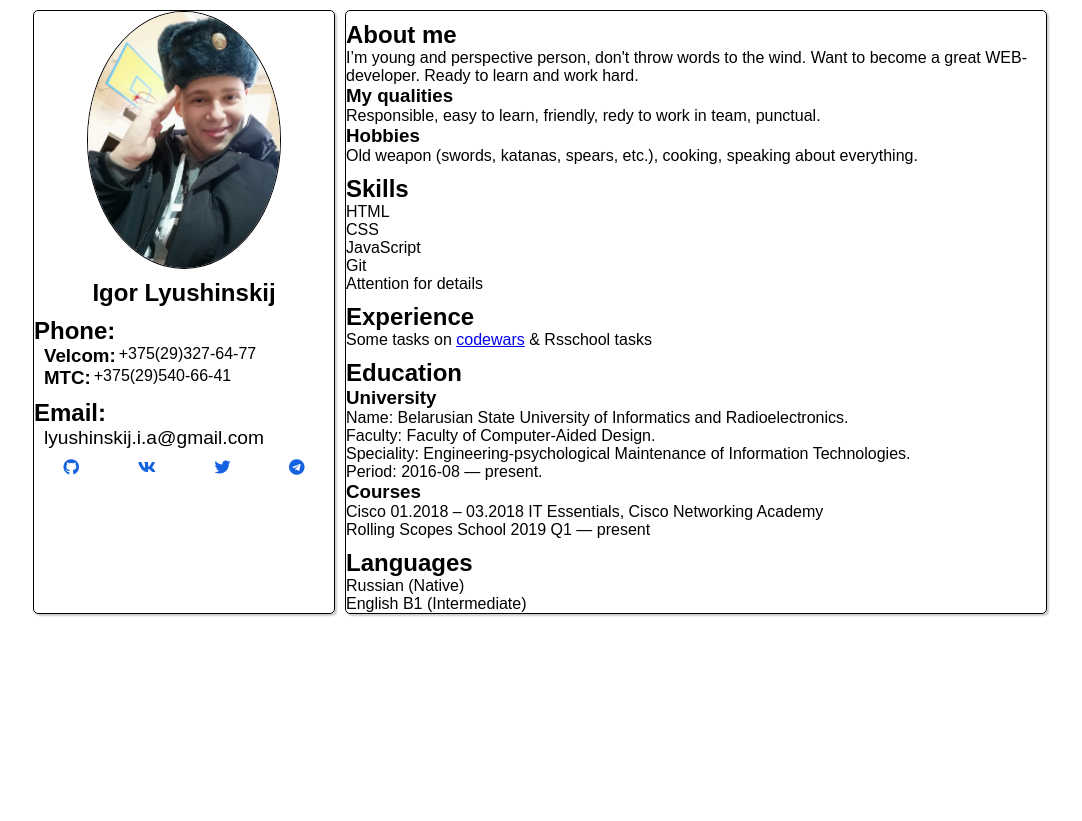
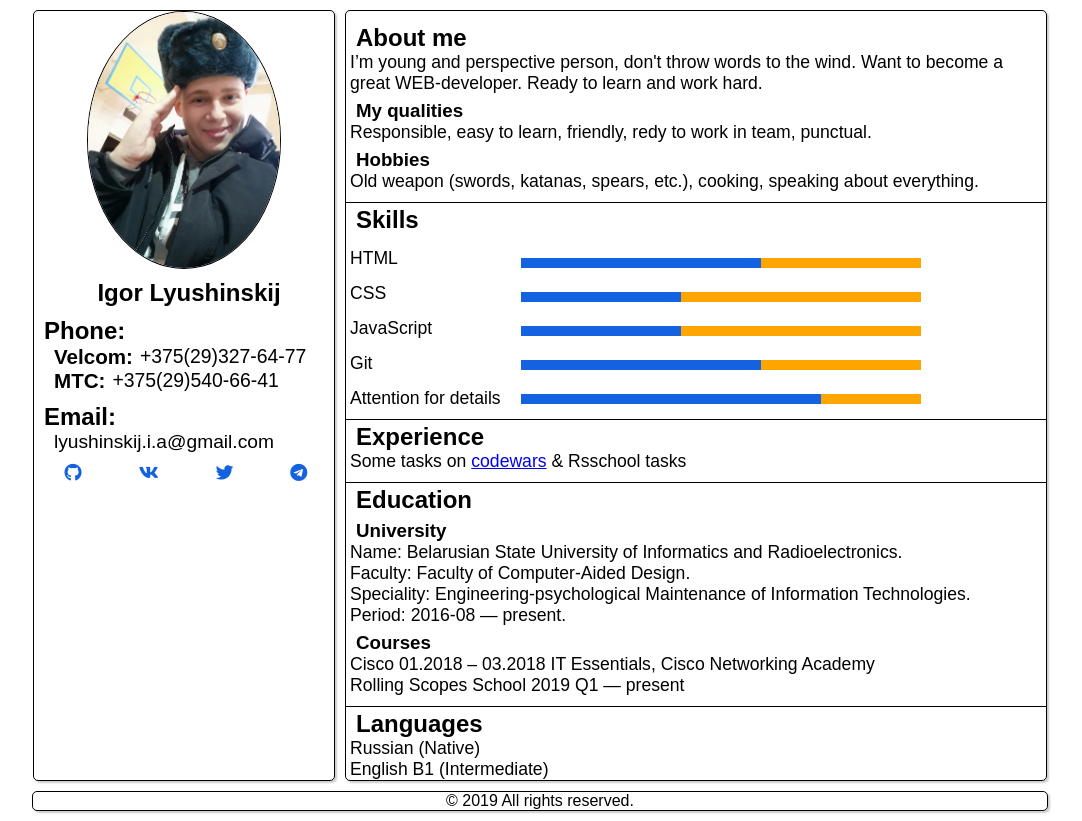
Before and after one commit to IngvarOldd/rsschool-2019Q1-cv, a plain HTML site: page index.html in a window 1280 px wide. Shown: the whole page, without its empty margins (100-1182 px from the left). Before the commit the page ends 800 px from the top, so only its background shows below. Drawn offline with Linux system fonts and the light colour scheme.

Commit message:
feat: add footer; style: end design of about me information

```diff
--- a/index.html
+++ b/index.html
@@ -51,6 +51,8 @@
             </div>
             <div class="skills">
                 <h2>Skills</h2>
+                <div class="skills-bars">
+                    <div class="skills-name">
                         <ul>
                             <li>HTML</li>
                             <li>CSS</li>
@@ -58,6 +60,25 @@
                             <li>Git</li>
                             <li>Attention for details</li>
                         </ul>
+                    </div>
+                    <div class="skills-line">
+                            <div class="line">
+                                    <div class="html"></div>
+                                </div>
+                                <div class="line">
+                                    <div class="css"></div>
+                                </div>
+                                <div class="line">
+                                    <div class="js"></div>
+                                </div>
+                                <div class="line">
+                                    <div class="git"></div>
+                                </div>
+                                <div class="line">
+                                    <div class="attention"></div>
+                                </div>
+                    </div>
+                </div>
             </div>
             <div class="experience">
                 <h2>Experience</h2>
@@ -87,8 +108,8 @@
             </div>
         </section>
     </div>
-    <footer class="rights">
-
+    <footer class="copyrights">
+            © 2019 All rights reserved.
     </footer>
 </body>
 </html>
--- a/style.css
+++ b/style.css
@@ -26,10 +26,12 @@ section {
 
 h2 {
   margin-top: 10px;
+  text-indent: 10px;
 }
 
 h3 {
   margin-right: 3px;
+  text-indent: 10px;
 }
 
 img {
@@ -39,10 +41,27 @@ img {
 
 li {
   list-style-type: none;
+  font-size: 110%;
+  margin-left: 4px;
 }
 
 i {
   color: #1462e0;
+}
+
+p {
+  font-size: 110%;
+  margin-left: 4px;
+}
+
+footer {
+  border: 1px solid #000000;
+  border-radius: 5px;
+  box-shadow: 2px 2px 2px #cccccc;
+  width: 1014px;
+  display: flex;
+  justify-content: center;
+  margin: 10px auto;
 }
 
 div.page {
@@ -88,7 +107,66 @@ div.email {
 
 a.email-link {
   font-size: 120%;
-  margin-left: 10px;
+  margin-left: 20px;
   text-decoration-line: none;
   color: black;
 }
+
+.information h3 {
+  margin-top: 6px;
+}
+
+.information h2 {
+  border-top: 1px solid black;
+  padding-top: 3px;
+}
+
+.information h2.about-me {
+  border: 0;
+}
+
+.skills-line {
+  margin-left: 20px;
+  width: 72%;
+}
+
+.skills-name > ul > li {
+  margin-top: 14px;
+}
+
+.skills-bars {
+  display: flex;
+  flex-direction: row;
+}
+
+.line {
+  width: 400px;
+  margin-top: 24px;
+  background: orange;
+	height: 10px;
+}
+
+.line > div {
+	background: #1462e0;
+	height: 10px;
+}
+
+.html {
+  width: 60%;
+}
+
+.css {
+  width: 40%;
+}
+
+.js {
+  width: 40%;
+}
+
+.git {
+  width: 60%;
+}
+
+.attention {
+  width: 75%;
+}
```
Lines whose indentation alone changed are shown as unchanged.
